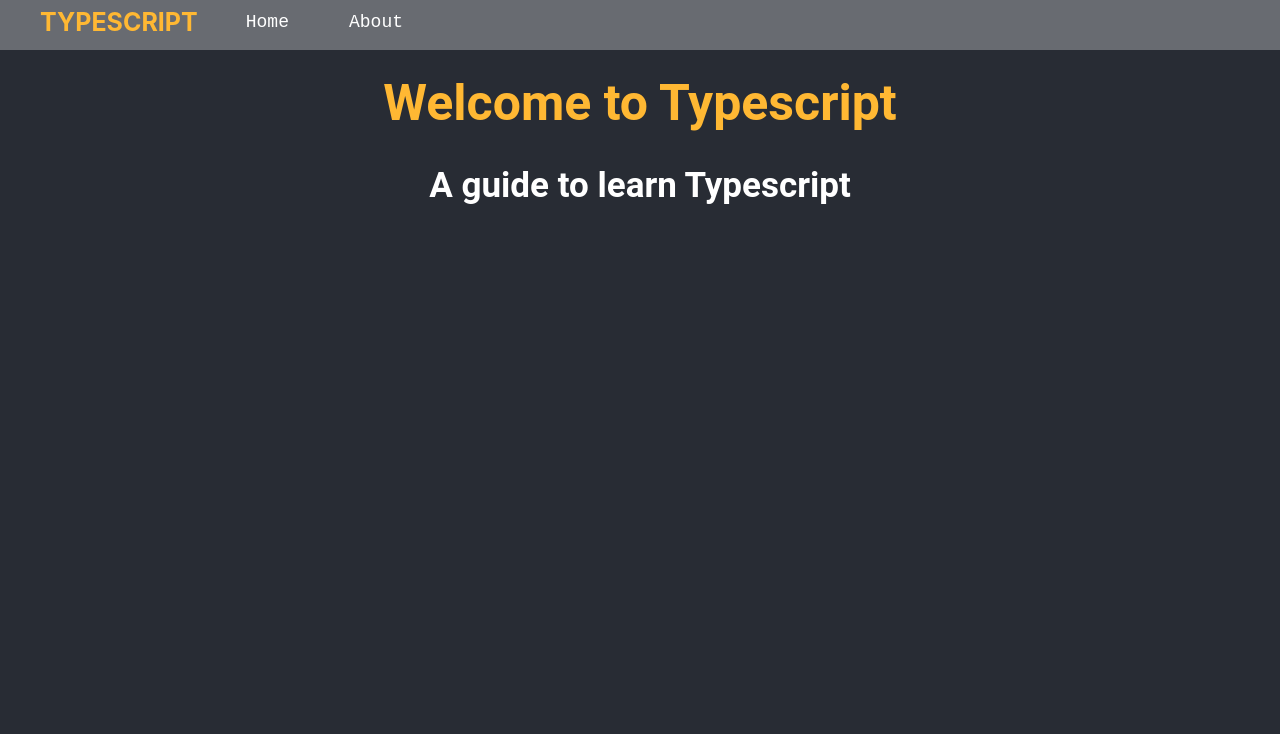
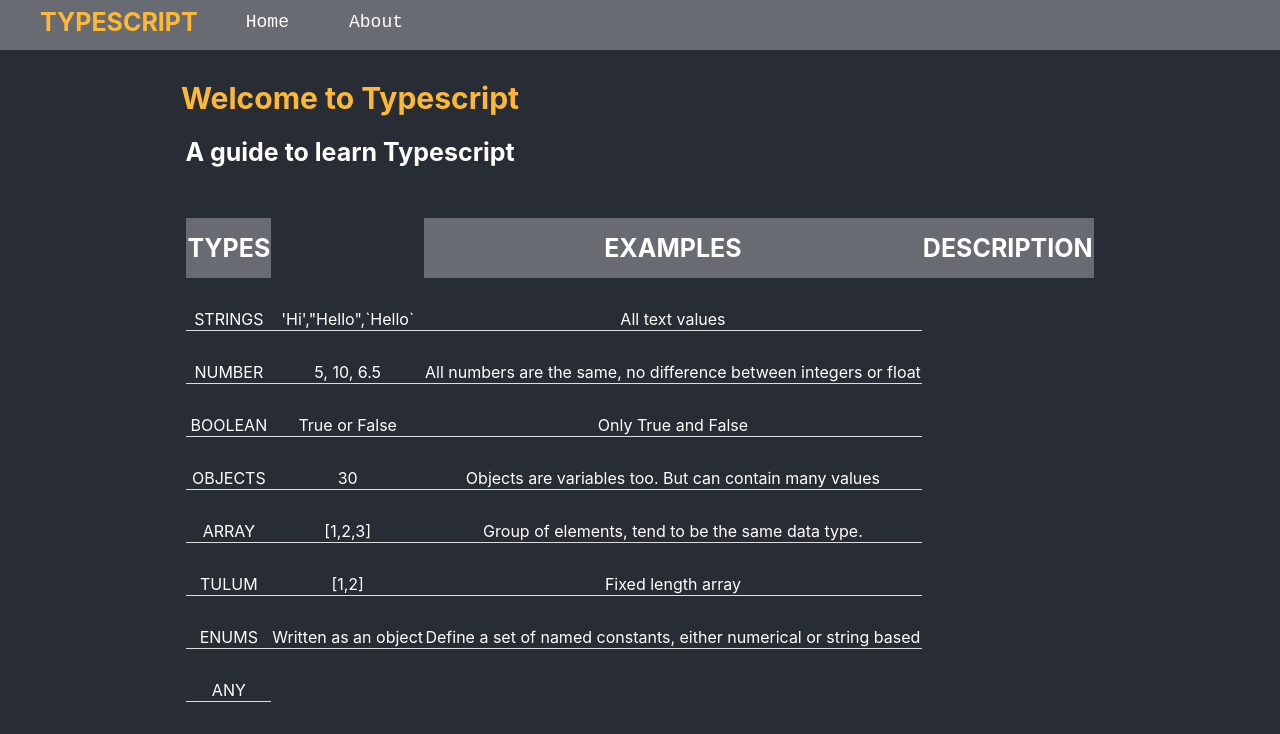
Before and after one commit to RadhikaChamdal/typescript-pd, a React (Create React App) app: page / in a window 1280 px wide. Shown: the top 734 px of the page. Built offline with nearby package versions, Linux system fonts and the light colour scheme; the HTML template or start-up script is replaced by a standard one.

Commit message:
added css and content to the table, changed the h1 and h2 on the homePage, and on the navbar

```diff
--- a/src/components/home/home.styled.ts
+++ b/src/components/home/home.styled.ts
@@ -4,13 +4,18 @@
 
 export const StyledH1 = styled.h1`
   color: ${Orange};
-  font-size: 50px;
-  font-family: Roboto;
+  font-size: 30px;
   text-align: center;
+  margin-right: 580px;
 `;
 
 export const StyledH2 = styled.h2`
   color: ${White};
-  font-size: 35px;
-  font-family: Roboto;
+  font-size: 25px;
+  text-align: center;
+  margin-right: 580px;
 `;
+
+// export const Table = styled.table`
+
+// `;
--- a/src/components/home/home.tsx
+++ b/src/components/home/home.tsx
@@ -1,7 +1,12 @@
 import React, { FunctionComponent } from "react";
 import { RouteComponentProps } from "@reach/router";
-// import Nav from "../navBar/navBar";
 import { StyledH1, StyledH2 } from "./home.styled";
+import {
+  Table,
+  TableRow,
+  TableHeader,
+  TableDescription,
+} from "../table/table.styled";
 import "../../App.css";
 
 export type HomePageProps = {} & RouteComponentProps;
@@ -10,9 +15,71 @@
   <div className="App">
     <br />
     <br />
+    <br />
     <header className="App-header">
       <StyledH1>Welcome to Typescript</StyledH1>
       <StyledH2> A guide to learn Typescript </StyledH2>
+      <Table>
+        <TableRow>
+          <TableHeader>TYPES</TableHeader>
+          <br />
+          <br />
+          <TableHeader>EXAMPLES</TableHeader>
+          <br />
+          <br />
+          <TableHeader>DESCRIPTION</TableHeader>
+          <br />
+          <br />
+        </TableRow>
+        <tr>
+          <TableDescription>STRINGS</TableDescription>
+          <TableDescription>'Hi',"Hello",`Hello`</TableDescription>
+          <TableDescription> All text values </TableDescription>
+        </tr>
+        <tr>
+          <TableDescription>NUMBER</TableDescription>
+          <TableDescription> 5, 10, 6.5 </TableDescription>
+          <TableDescription>
+            {" "}
+            All numbers are the same, no difference between integers or float{" "}
+          </TableDescription>
+        </tr>
+        <tr>
+          <TableDescription>BOOLEAN</TableDescription>
+          <TableDescription> True or False </TableDescription>
+          <TableDescription> Only True and False </TableDescription>
+        </tr>
+        <tr>
+          <TableDescription>OBJECTS</TableDescription>
+          <TableDescription>{30} </TableDescription>
+          <TableDescription>
+            Objects are variables too. But can contain many values{" "}
+          </TableDescription>
+        </tr>
+        <tr>
+          <TableDescription>ARRAY</TableDescription>
+          <TableDescription>[1,2,3]</TableDescription>
+          <TableDescription>
+            {" "}
+            Group of elements, tend to be the same data type.
+          </TableDescription>
+        </tr>
+        <tr>
+          <TableDescription>TULUM</TableDescription>
+          <TableDescription>[1,2]</TableDescription>
+          <TableDescription>Fixed length array</TableDescription>
+        </tr>
+        <tr>
+          <TableDescription>ENUMS</TableDescription>
+          <TableDescription>Written as an object </TableDescription>
+          <TableDescription>
+            Define a set of named constants, either numerical or string based
+          </TableDescription>
+        </tr>
+        <tr>
+          <TableDescription>ANY </TableDescription>
+        </tr>
+      </Table>
     </header>
   </div>
 );
--- a/src/components/navBar/navBar.styled.ts
+++ b/src/components/navBar/navBar.styled.ts
@@ -1,5 +1,6 @@
 import styled from "styled-components";
 import { Orange, lightGrey } from "../../constants/colors";
+
 export const StyledNav = styled.div`
 display: flex;
 justify - content: space - around;
--- /dev/null
+++ b/src/components/table/table.styled.ts
@@ -0,0 +1,35 @@
+import styled from "styled-components";
+import { lightGrey } from "../../constants/colors";
+
+export const Table = styled.table`
+  margin: 0 auto;
+  border-collapse: seperate;
+  border-spacing: 0 30px;
+`;
+
+export const TableRow = styled.tr`
+  color: #ffffff;
+  font-size: 25px;
+  text-align: center;
+
+  }
+`;
+
+export const TableHeader = styled.th`
+  padding-top: 5px;
+  padding-bottom: 5px;
+  text-size: 20px
+  text-align: left;
+  background-color: ${lightGrey};
+    border-collapse:separate;
+
+
+
+`;
+
+export const TableDescription = styled.td`
+  color: white;
+  text-size: 30px;
+  border-bottom: 1px solid #ddd;
+  border-collapse: separate;
+`;
```
